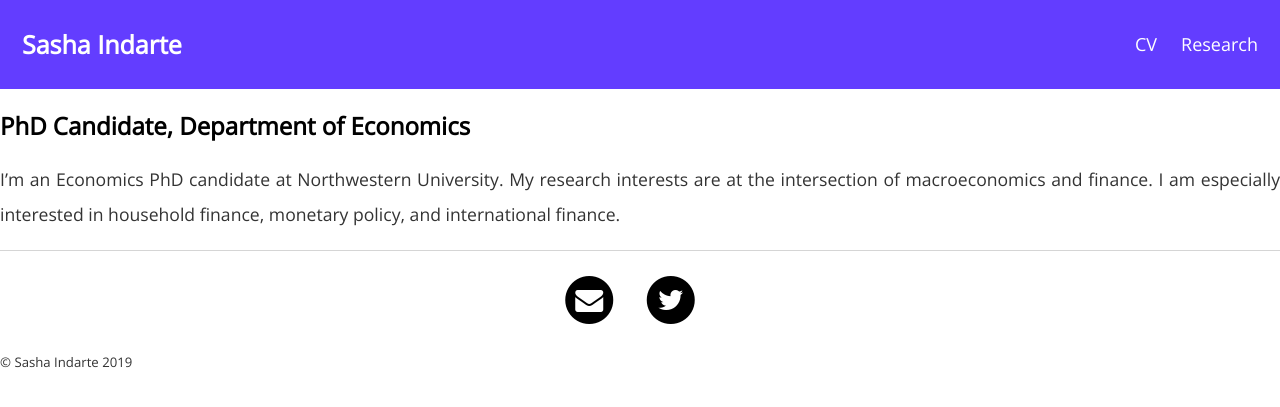
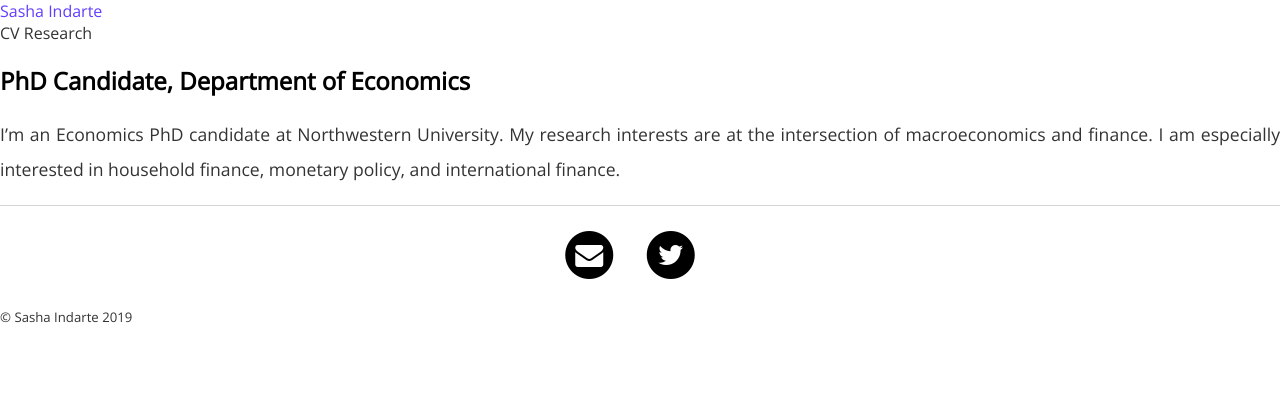
Before and after one commit to sashaindarte/sashaindarte.github.io, a Jekyll site: the page built from index.html, in a window 1280 px wide. Shown: the top 407 px of the page. Built offline with Jekyll 4.4.1, drawn with Linux system fonts in a browser that asks for light colours.

Commit message:
Update main.css

```diff
--- a/css/main.css
+++ b/css/main.css
@@ -2,38 +2,6 @@ body {
     margin: 0;
     font-family:'Open Sans', 'Sans-Serif';
 }
-
-.header {
-  overflow: hidden;
-  background-color: #633dff;
-  padding: 20px 10px;
-}
-
-.header a {
-  float: left;
-  color: white;
-  text-align: center;
-  padding: 12px;
-  text-decoration: none;
-  font-size: 18px;
-  line-height: 25px;
-  border-radius: 40px;
-}
-
-.header a.logo {
-  font-size: 25px;
-  font-weight: bold;
-}
-
-.header a:hover {
-  background-color: white;
-  color: #633dff;
-}
-
-.header-right {
-  float: right;
-}
-
 nav ul, footer ul {
     font-family:'Open Sans', 'Sans-Serif';
     padding: 0px;
```
